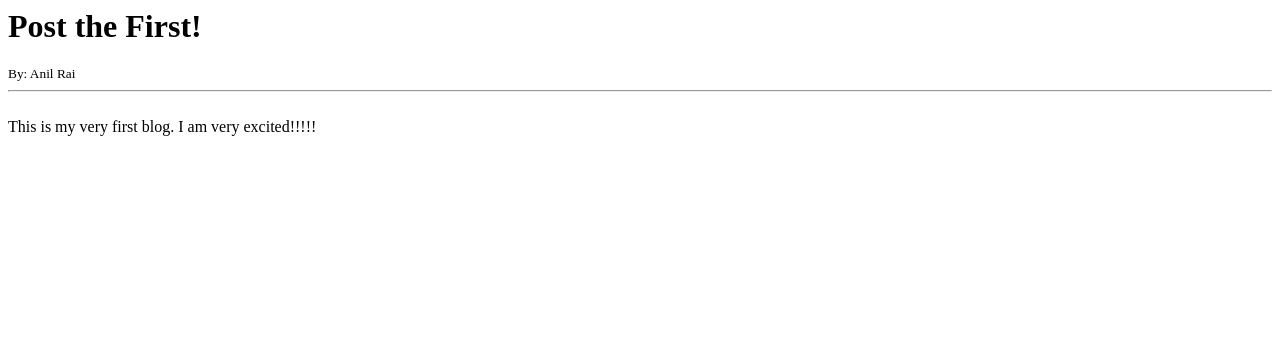
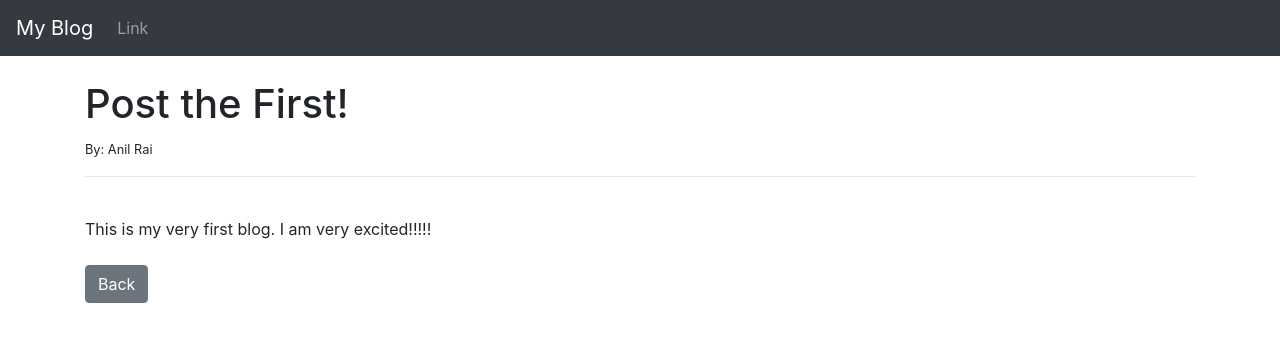
Before and after one commit to imrumdali-git/Djngo_blog, a Django app: page /article/1 in a window 1280 px wide. Shown: the top 342 px of the page. Run offline with Django 4.2, Linux system fonts and the light colour scheme; data comes from the database, SQL or seed files in the repository; both versions use the stored data as it was after the commit.

Commit message:
Second Change

```diff
--- a/theblog/models.py
+++ b/theblog/models.py
@@ -4,6 +4,7 @@ from django.contrib.auth.models import User
 # Create your models here.
 class Post(models.Model):
     title = models.CharField(max_length=255)
+    title_tag = models.CharField(max_length=255, default =" My Blog ")
     author = models.ForeignKey(User,on_delete=models.CASCADE)
     body = models.TextField()
 
--- a/theblog/templates/article_detail.html
+++ b/theblog/templates/article_detail.html
@@ -1,4 +1,7 @@
+{% extends 'base.html' %}
+{% block title %}{{ post.title_tag }}{% endblock %}
 
+{% block content %}
 
 <h1> {{ post.title }} </h1>
 
@@ -7,3 +10,8 @@
 <hr>
 <br/>
 {{ post.body }}
+
+<br/><br/>
+<a href="{% url 'home' %}" class="btn btn-secondary">Back</a>
+
+{% endblock %}
--- /dev/null
+++ b/theblog/templates/base.html
@@ -0,0 +1,50 @@
+<!doctype html>
+<html lang="en">
+  <head>
+    <!-- Required meta tags -->
+    <meta charset="utf-8">
+    <meta name="viewport" content="width=device-width, initial-scale=1, shrink-to-fit=no">
+
+    <!-- Bootstrap CSS -->
+    <link rel="stylesheet" href="https://cdn.jsdelivr.net/npm/bootstrap@4.4.1/dist/css/bootstrap.min.css" integrity="sha384-Vkoo8x4CGsO3+Hhxv8T/Q5PaXtkKtu6ug5TOeNV6gBiFeWPGFN9MuhOf23Q9Ifjh" crossorigin="anonymous">
+
+    <title>
+        {% block title %}
+           My Blog
+        {% endblock %}
+    </title>
+  </head>
+  <body>
+    <nav class="navbar navbar-expand-lg navbar-dark bg-dark">
+        <a class="navbar-brand" href="{% url 'home' %}">My Blog</a>
+        <button class="navbar-toggler" type="button" data-toggle="collapse" data-target="#navbarSupportedContent" aria-controls="navbarSupportedContent" aria-expanded="false" aria-label="Toggle navigation">
+          <span class="navbar-toggler-icon"></span>
+        </button>
+
+        <div class="collapse navbar-collapse" id="navbarSupportedContent">
+          <ul class="navbar-nav mr-auto">
+
+            <li class="nav-item">
+              <a class="nav-link" href="#">Link</a>
+            </li>
+
+
+          </ul>
+
+        </div>
+      </nav>
+
+    <br/>
+    <div class="container">
+      {% block content %}
+
+      {% endblock %}
+    </div>
+
+    <!-- Optional JavaScript -->
+    <!-- jQuery first, then Popper.js, then Bootstrap JS -->
+    <script src="https://code.jquery.com/jquery-3.4.1.slim.min.js" integrity="sha384-J6qa4849blE2+poT4WnyKhv5vZF5SrPo0iEjwBvKU7imGFAV0wwj1yYfoRSJoZ+n" crossorigin="anonymous"></script>
+    <script src="https://cdn.jsdelivr.net/npm/popper.js@1.16.0/dist/umd/popper.min.js" integrity="sha384-Q6E9RHvbIyZFJoft+2mJbHaEWldlvI9IOYy5n3zV9zzTtmI3UksdQRVvoxMfooAo" crossorigin="anonymous"></script>
+    <script src="https://cdn.jsdelivr.net/npm/bootstrap@4.4.1/dist/js/bootstrap.min.js" integrity="sha384-wfSDF2E50Y2D1uUdj0O3uMBJnjuUD4Ih7YwaYd1iqfktj0Uod8GCExl3Og8ifwB6" crossorigin="anonymous"></script>
+  </body>
+</html>
--- a/theblog/templates/home.html
+++ b/theblog/templates/home.html
@@ -1,3 +1,7 @@
+{% extends 'base.html' %}
+
+{% block content %}
+
 <h1> Post </h1>
 
 <ul>
@@ -8,3 +12,5 @@
     {{post.body}}</li>
 {% endfor %}
 </ul>
+
+{% endblock %}
```
Also changed, not shown: db.sqlite3, theblog/migrations/0002_post_title_tag.py (added).
